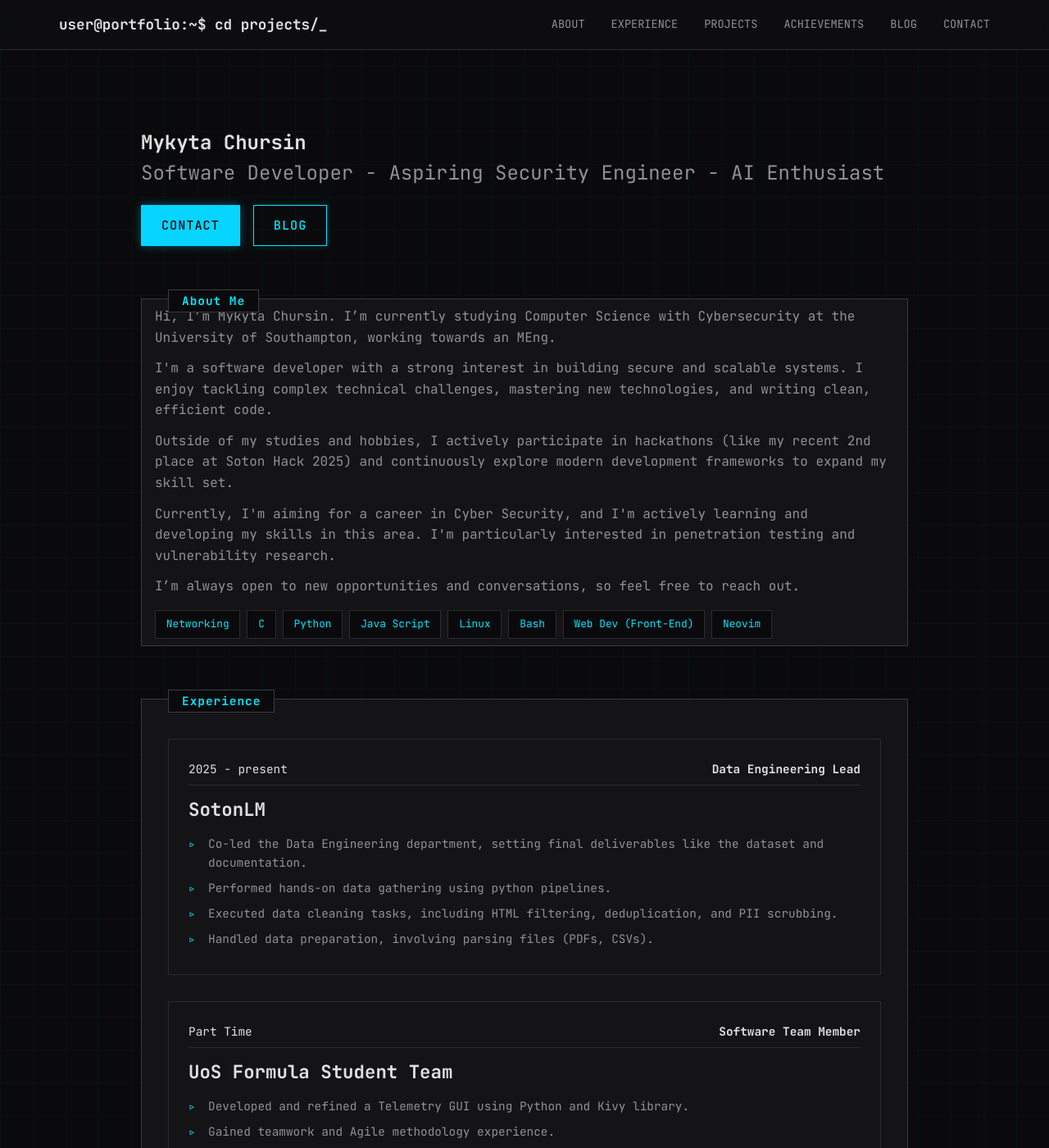
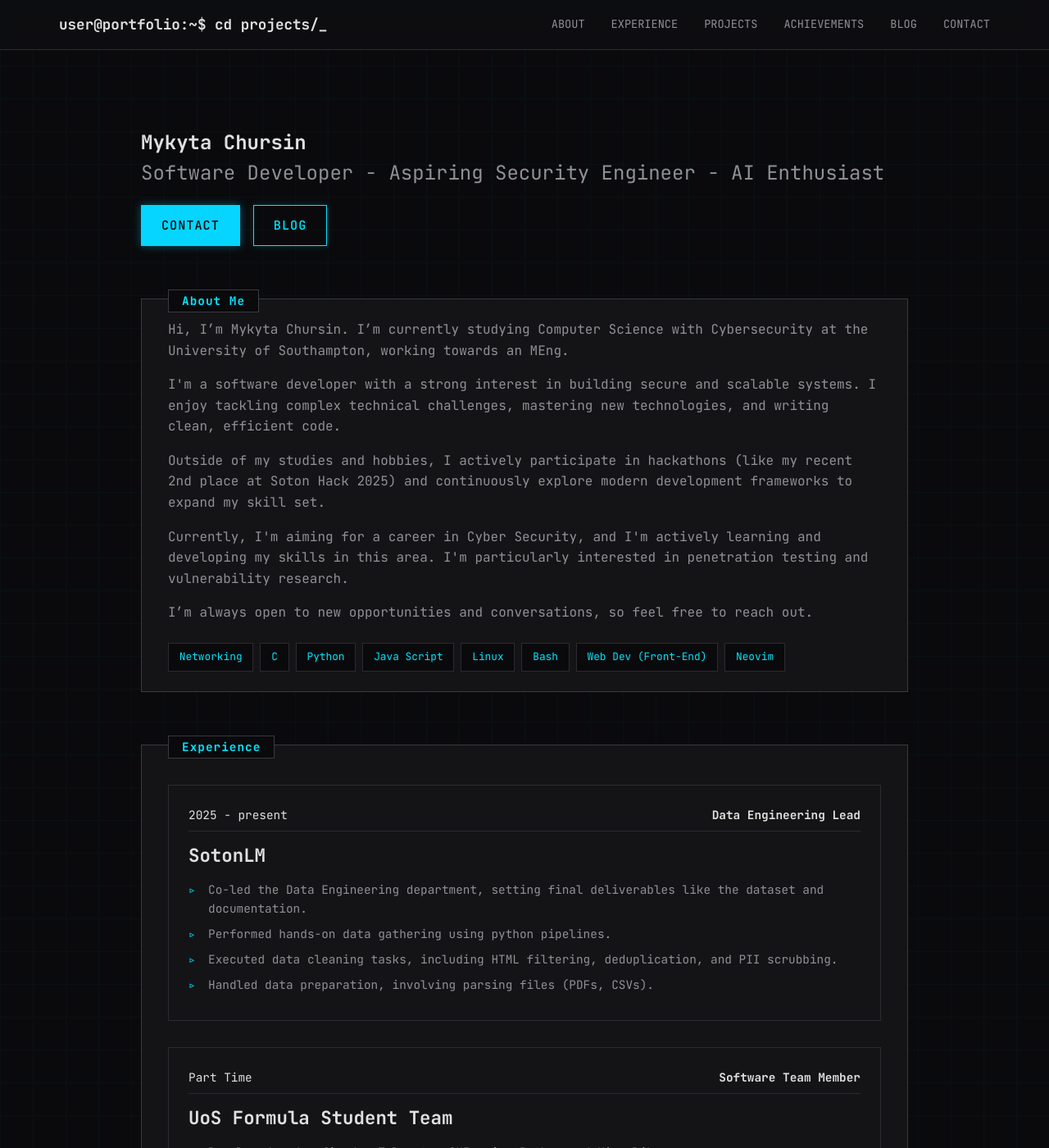
Before and after one commit to takymy/takymy.github.io, a Jekyll site: the page built from index.html, in a window 1280 px wide and 1400 px high. Shown: the whole window at 82% size. Built offline with Jekyll 4.4.1, drawn with Linux system fonts in a browser that asks for light colours.

Commit message:
Moderate About Me padding to medium spacing

```diff
--- a/assets/css/main.css
+++ b/assets/css/main.css
@@ -273,7 +273,7 @@ h1, h2, h3, h4 {
 }
 
 #about .framed-content {
-    padding: 0.5rem 1rem;
+    padding: 1.5rem 2rem;
 }
 
 /* =========================================
@@ -375,7 +375,7 @@ h1, h2, h3, h4 {
 
 .about-text p {
     margin-top: 0;
-    margin-bottom: 0.75rem;
+    margin-bottom: 1rem;
     color: var(--text-secondary);
     font-family: var(--font-mono);
 }
@@ -388,7 +388,7 @@ h1, h2, h3, h4 {
     display: flex;
     flex-wrap: wrap;
     gap: 0.5rem;
-    margin-top: 1rem;
+    margin-top: 1.5rem;
 }
 
 .tech-tag {
@@ -747,16 +747,16 @@ h1, h2, h3, h4 {
     }
 
     #about .framed-content {
-        padding: 0.25rem 0.5rem;
+        padding: 1rem 1.25rem;
     }
 
     .about-text p {
-        margin-bottom: 0.5rem;
+        margin-bottom: 0.75rem;
         font-size: 0.9rem;
     }
 
     .tech-stack {
-        margin-top: 0.5rem;
+        margin-top: 1rem;
     }
 
     .hero-title {
```
